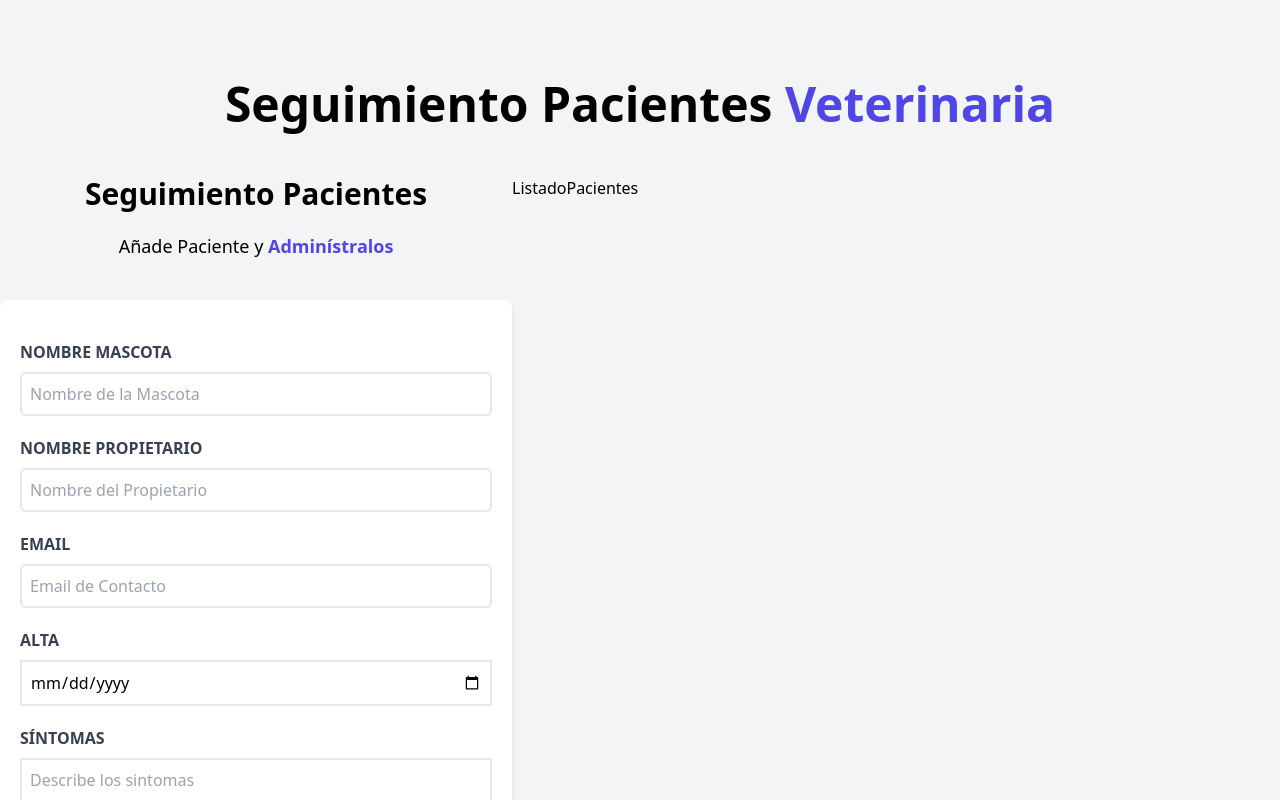
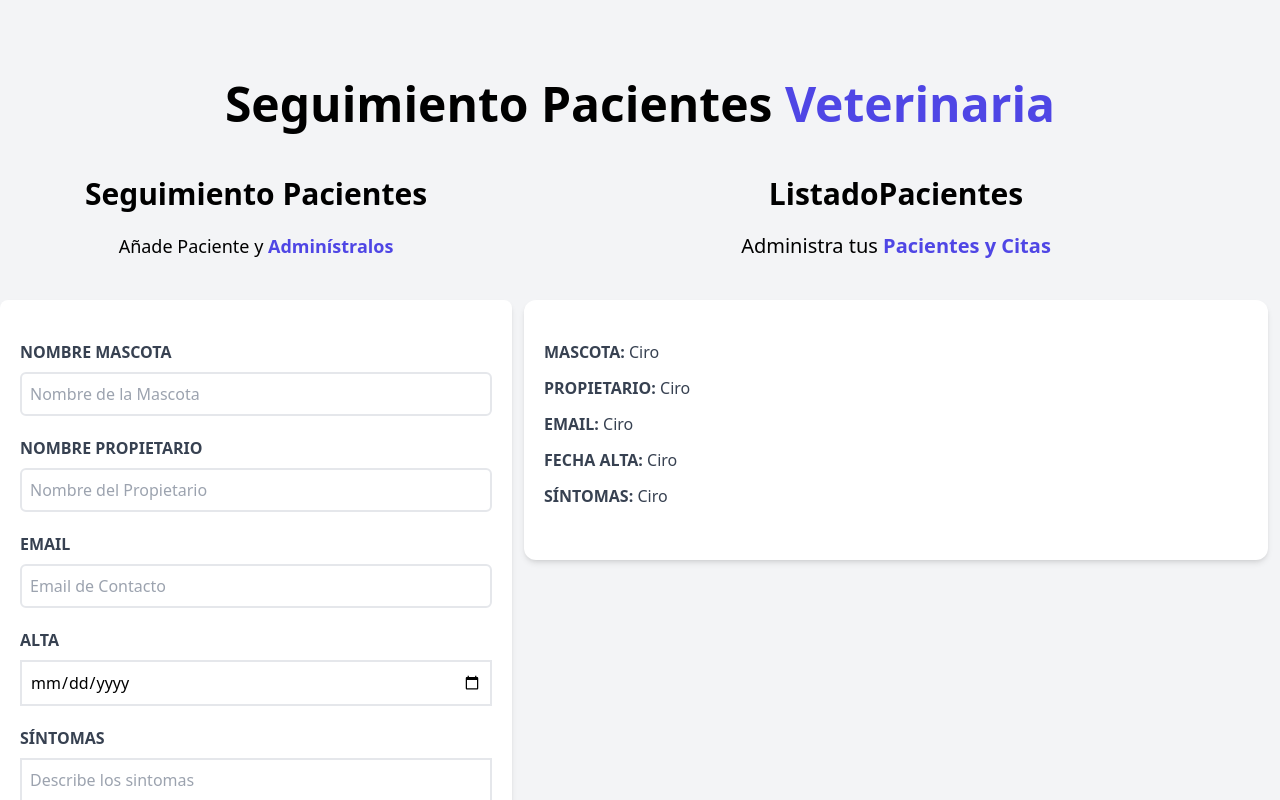
Before and after one commit to ppagano91/citas-react, a React (Vite) app: page / in a window 1280 px wide. Shown: the top 800 px of the page. Built offline with nearby package versions, Linux system fonts and the light colour scheme.

Commit message:
Vista ListaPacientes finalizada

```diff
--- a/src/components/ListadoPacientes.jsx
+++ b/src/components/ListadoPacientes.jsx
@@ -1,7 +1,14 @@
+import Pacientes from "./Pacientes"
+
 const ListadoPacientes = () => {
   return (
-    <div className="md:w-1/2 lg:w-2/5">
-      <h2>ListadoPacientes</h2>
+    <div className="md:w-1/2 lg:w-3/5 md:h-screen overflow-y-scroll">
+      <h2 className="font-black text-3xl text-center">ListadoPacientes</h2>
+      <p className="text-xl mt-5 mb-10 text-center">
+        Administra tus {""}
+        <span className="text-indigo-600 font-bold">Pacientes y Citas</span>
+      </p>
+      <Pacientes></Pacientes>
     </div>
 
   )
--- /dev/null
+++ b/src/components/Pacientes.jsx
@@ -0,0 +1,34 @@
+
+
+const Pacientes = () => {
+  return (
+    <div className="m-3 bg-white shadow-md px-5 py-10 rounded-xl">
+        <p className="font-bold mb-3 text-gray-700 uppercase">
+          Mascota: {""}
+          <span className="font-normal normal-case">Ciro</span>
+        </p>
+
+        <p className="font-bold mb-3 text-gray-700 uppercase">
+          Propietario: {""}
+          <span className="font-normal normal-case">Ciro</span>
+        </p>
+
+        <p className="font-bold mb-3 text-gray-700 uppercase">
+          Email: {""}
+          <span className="font-normal normal-case">Ciro</span>
+        </p>
+
+        <p className="font-bold mb-3 text-gray-700 uppercase">
+          Fecha Alta: {""}
+          <span className="font-normal normal-case">Ciro</span>
+        </p>
+
+        <p className="font-bold mb-3 text-gray-700 uppercase">
+          Síntomas: {""}
+          <span className="font-normal normal-case">Ciro</span>
+        </p>
+      </div>
+  )
+}
+
+export default Pacientes
```
